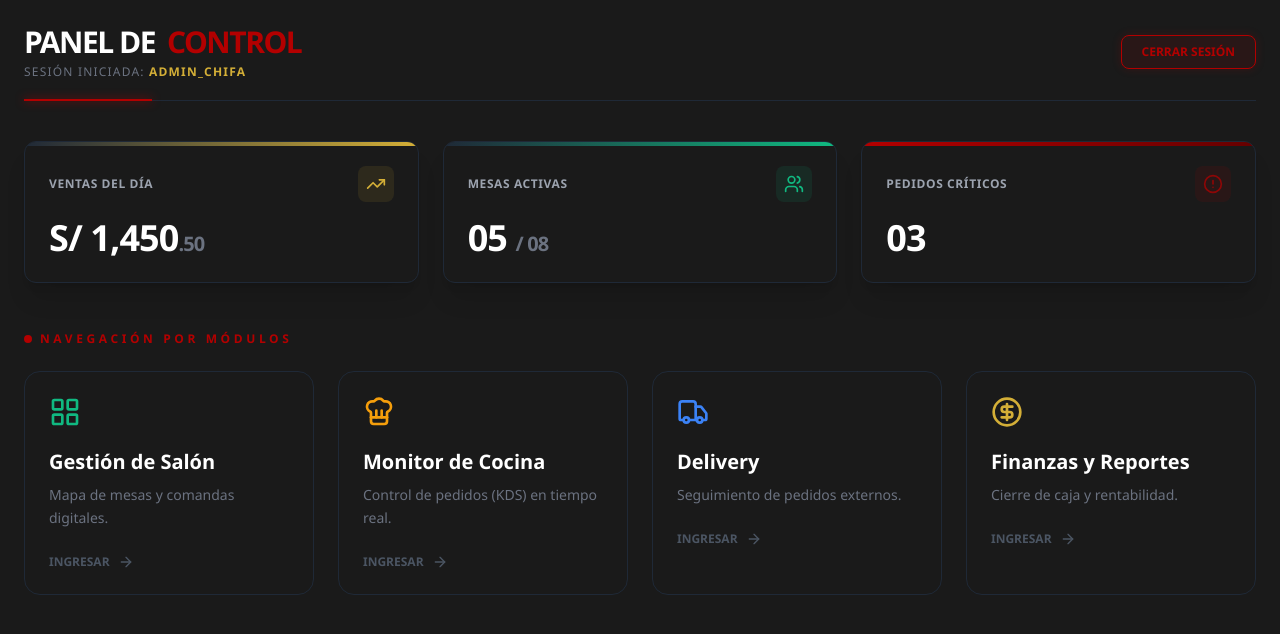
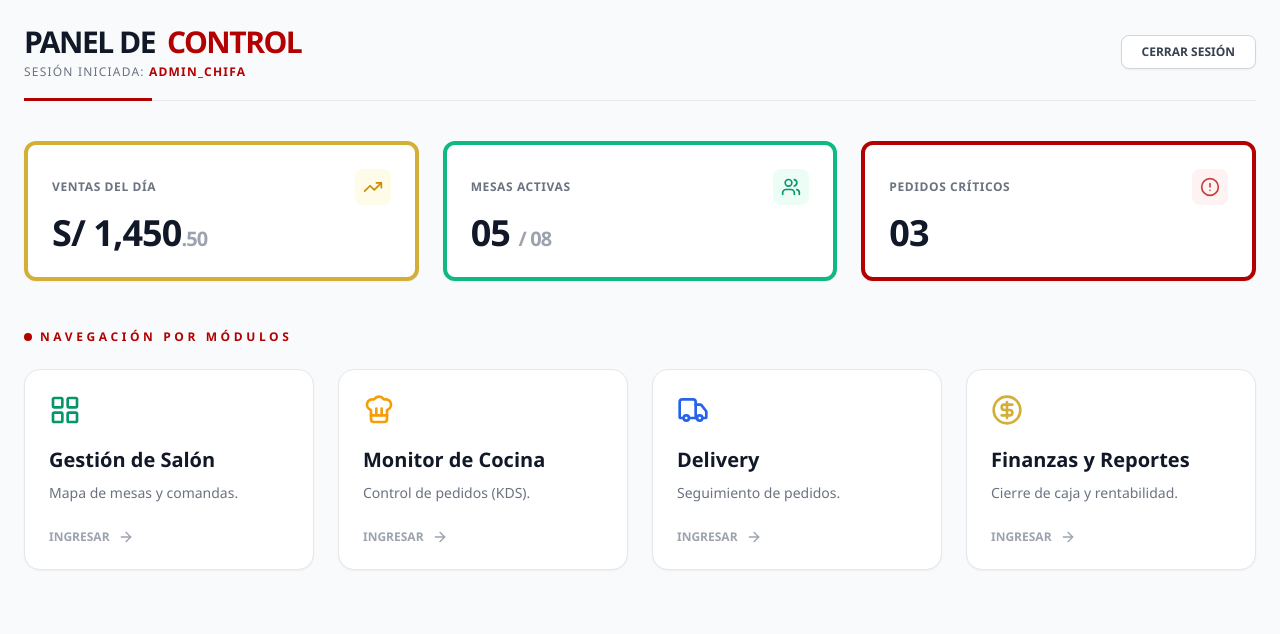
Before and after one commit to AngelSalgueroB/dragon-dorado-frontend, a React (Vite) app: page /dashboard in a window 1280 px wide. Shown: the top 634 px of the page. Built offline with nearby package versions, Linux system fonts and the light colour scheme.

Commit message:
docs: actualizar README final y limpiar archivos temporales de wireframes

```diff
--- a/src/pages/admin/Dashboard.jsx
+++ b/src/pages/admin/Dashboard.jsx
@@ -1,142 +1,77 @@
 import React from 'react';
-import {
-  LayoutGrid,
-  ChefHat,
-  Truck,
-  CircleDollarSign,
-  TrendingUp,
-  Users,
-  AlertCircle,
-  ArrowRight
-} from 'lucide-react';
+import { LayoutGrid, ChefHat, Truck, CircleDollarSign, TrendingUp, Users, AlertCircle, ArrowRight } from 'lucide-react';
 import { useNavigate } from 'react-router-dom';
 
 export default function Dashboard() {
   const navigate = useNavigate();
 
-  // Módulos del sistema
   const modules = [
-    {
-      name: "Gestión de Salón",
-      icon: <LayoutGrid size={32} />,
-      path: "/salon",
-      color: "text-emerald-500",
-      desc: "Mapa de mesas y comandas digitales."
-    },
-    {
-      name: "Monitor de Cocina",
-      icon: <ChefHat size={32} />,
-      path: "/cocina",
-      color: "text-amber-500",
-      desc: "Control de pedidos (KDS) en tiempo real."
-    },
-    {
-      name: "Delivery",
-      icon: <Truck size={32} />,
-      path: "#",
-      color: "text-blue-500",
-      desc: "Seguimiento de pedidos externos."
-    },
-    {
-      name: "Finanzas y Reportes",
-      icon: <CircleDollarSign size={32} />,
-      path: "#",
-      color: "text-chifa-gold",
-      desc: "Cierre de caja y rentabilidad."
-    },
+    { name: "Gestión de Salón", icon: <LayoutGrid size={32} />, path: "/salon", color: "text-emerald-600", desc: "Mapa de mesas y comandas." },
+    { name: "Monitor de Cocina", icon: <ChefHat size={32} />, path: "/cocina", color: "text-amber-500", desc: "Control de pedidos (KDS)." },
+    { name: "Delivery", icon: <Truck size={32} />, path: "#", color: "text-blue-600", desc: "Seguimiento de pedidos." },
+    { name: "Finanzas y Reportes", icon: <CircleDollarSign size={32} />, path: "#", color: "text-chifa-gold", desc: "Cierre de caja y rentabilidad." },
   ];
 
   return (
-    <div className="min-h-screen bg-chifa-black p-6 text-white font-sans selection:bg-chifa-red selection:text-white">
+    <div className="min-h-screen bg-gray-50 p-6 text-gray-800 font-sans selection:bg-chifa-red selection:text-white">
 
-      {/* Header con identidad visual corporativa (Acento Rojo) */}
-      <header className="flex justify-between items-center mb-10 border-b border-gray-800 pb-5 relative">
-        {/* Línea decorativa roja en la base del header */}
-        <div className="absolute bottom-[-1px] left-0 w-32 h-[2px] bg-chifa-red shadow-[0_0_10px_#b30000]"></div>
-
+      {/* Header */}
+      <header className="flex justify-between items-center mb-10 border-b border-gray-200 pb-5 relative">
+        <div className="absolute bottom-[-1px] left-0 w-32 h-[3px] bg-chifa-red"></div>
         <div>
-          <h1 className="text-3xl font-black text-white uppercase tracking-tighter flex items-center gap-3">
+          <h1 className="text-3xl font-black text-gray-900 uppercase tracking-tighter flex items-center gap-3">
             Panel de <span className="text-chifa-red">Control</span>
           </h1>
           <p className="text-gray-500 text-xs uppercase tracking-widest mt-1">
-            Sesión iniciada: <span className="text-chifa-gold font-bold">Admin_Chifa</span>
+            Sesión iniciada: <span className="text-chifa-red font-bold">Admin_Chifa</span>
           </p>
         </div>
-        <button
-          onClick={() => navigate('/')}
-          className="bg-chifa-red/10 border border-chifa-red text-chifa-red hover:bg-chifa-red hover:text-white px-5 py-2 rounded-lg font-bold text-xs transition-all duration-300 uppercase shadow-[0_0_10px_rgba(179,0,0,0.2)] hover:shadow-[0_0_20px_rgba(179,0,0,0.6)]"
-        >
+        <button onClick={() => navigate('/')} className="bg-white border border-gray-300 text-gray-700 hover:bg-chifa-red hover:text-white hover:border-chifa-red px-5 py-2 rounded-lg font-bold text-xs transition-all uppercase shadow-sm">
           Cerrar Sesión
         </button>
       </header>
 
-      {/* Resumen de KPIs (Sin borde izquierdo, con línea superior sutil) */}
+      {/* KPIs */}
       <div className="grid grid-cols-1 md:grid-cols-3 gap-6 mb-12">
-        {/* KPI 1 */}
-        <div className="relative bg-[#1a1a1a] p-6 rounded-xl border border-gray-800 shadow-xl overflow-hidden group hover:border-gray-600 transition-colors">
-          <div className="absolute top-0 left-0 w-full h-1 bg-gradient-to-r from-gray-800 to-chifa-gold"></div>
-          <div className="flex justify-between items-center mb-4">
-            <span className="text-xs font-bold text-gray-400 uppercase tracking-wider">Ventas del Día</span>
-            <div className="p-2 bg-chifa-gold/10 rounded-lg">
-              <TrendingUp size={20} className="text-chifa-gold" />
-            </div>
+        <div className="bg-white p-6 rounded-xl border shadow-sm border-4 border-chifa-gold">
+          <div className="flex justify-between items-center mb-2">
+            <span className="text-xs font-bold text-gray-500 uppercase tracking-wider">Ventas del Día</span>
+            <div className="p-2 bg-yellow-50 rounded-lg"><TrendingUp size={20} className="text-yellow-600" /></div>
           </div>
-          <p className="text-4xl font-black text-white tracking-tight">S/ 1,450<span className="text-xl text-gray-500">.50</span></p>
+          <p className="text-4xl font-black text-gray-900 tracking-tight">S/ 1,450<span className="text-xl text-gray-400">.50</span></p>
         </div>
-
-        {/* KPI 2 */}
-        <div className="relative bg-[#1a1a1a] p-6 rounded-xl border border-gray-800 shadow-xl overflow-hidden group hover:border-gray-600 transition-colors">
-          <div className="absolute top-0 left-0 w-full h-1 bg-gradient-to-r from-gray-800 to-emerald-500"></div>
-          <div className="flex justify-between items-center mb-4">
-            <span className="text-xs font-bold text-gray-400 uppercase tracking-wider">Mesas Activas</span>
-            <div className="p-2 bg-emerald-500/10 rounded-lg">
-              <Users size={20} className="text-emerald-500" />
-            </div>
+        <div className="bg-white p-6 rounded-xl border  shadow-sm border-4 border-emerald-500">
+          <div className="flex justify-between items-center mb-2">
+            <span className="text-xs font-bold text-gray-500 uppercase tracking-wider">Mesas Activas</span>
+            <div className="p-2 bg-emerald-50 rounded-lg"><Users size={20} className="text-emerald-600" /></div>
           </div>
-          <p className="text-4xl font-black text-white tracking-tight">05 <span className="text-xl text-gray-500">/ 08</span></p>
+          <p className="text-4xl font-black text-gray-900 tracking-tight">05 <span className="text-xl text-gray-400">/ 08</span></p>
         </div>
-
-        {/* KPI 3 */}
-        <div className="relative bg-[#1a1a1a] p-6 rounded-xl border border-gray-800 shadow-xl overflow-hidden group hover:border-chifa-red transition-colors">
-          <div className="absolute top-0 left-0 w-full h-1 bg-gradient-to-r from-chifa-red to-chifa-dark"></div>
-          <div className="flex justify-between items-center mb-4">
-            <span className="text-xs font-bold text-gray-400 uppercase tracking-wider">Pedidos Críticos</span>
-            <div className="p-2 bg-chifa-red/10 rounded-lg">
-              <AlertCircle size={20} className="text-chifa-red animate-pulse" />
-            </div>
+        <div className="bg-white p-6 rounded-xl border  shadow-sm border-4 border-chifa-red">
+          <div className="flex justify-between items-center mb-2">
+            <span className="text-xs font-bold text-gray-500 uppercase tracking-wider">Pedidos Críticos</span>
+            <div className="p-2 bg-red-50 rounded-lg"><AlertCircle size={20} className="text-chifa-red animate-pulse" /></div>
           </div>
-          <p className="text-4xl font-black text-white tracking-tight">03</p>
+          <p className="text-4xl font-black text-gray-900 tracking-tight">03</p>
         </div>
       </div>
 
-      {/* Acceso a Módulos del Sistema */}
+      {/* Módulos */}
       <h2 className="text-xs font-bold text-chifa-red uppercase tracking-[0.3em] mb-6 flex items-center gap-2">
         <span className="w-2 h-2 bg-chifa-red rounded-full"></span> Navegación por Módulos
       </h2>
-
       <div className="grid grid-cols-1 md:grid-cols-2 lg:grid-cols-4 gap-6">
         {modules.map((mod, idx) => (
-          <div
-            key={idx}
-            onClick={() => mod.path !== "#" && navigate(mod.path)}
-            className="group bg-[#1a1a1a] p-6 rounded-2xl border border-gray-800 hover:border-chifa-red cursor-pointer transition-all duration-300 hover:-translate-y-2 hover:shadow-[0_10px_30px_rgba(179,0,0,0.15)] relative overflow-hidden"
-          >
-            {/* Brillo de fondo al hacer hover */}
-            <div className="absolute top-0 right-0 w-32 h-32 bg-chifa-red/5 rounded-full blur-3xl -mr-10 -mt-10 transition-opacity opacity-0 group-hover:opacity-100"></div>
-
-            <div className={`mb-5 transition-transform duration-300 group-hover:scale-110 ${mod.color}`}>
-              {mod.icon}
-            </div>
-            <h3 className="text-xl font-bold mb-2 text-white group-hover:text-chifa-red transition-colors">{mod.name}</h3>
+          <div key={idx} onClick={() => mod.path !== "#" && navigate(mod.path)} className="group bg-white p-6 rounded-2xl border border-gray-200 shadow-sm hover:border-chifa-red hover:shadow-md cursor-pointer transition-all duration-300 hover:-translate-y-1">
+            <div className={`mb-5 transition-transform duration-300 group-hover:scale-110 ${mod.color}`}>{mod.icon}</div>
+            <h3 className="text-xl font-bold mb-2 text-gray-900 group-hover:text-chifa-red transition-colors">{mod.name}</h3>
             <p className="text-gray-500 text-sm leading-relaxed mb-6">{mod.desc}</p>
-
-            <div className="flex items-center gap-2 text-xs font-black uppercase text-gray-600 group-hover:text-chifa-gold transition-colors">
+            <div className="flex items-center gap-2 text-xs font-black uppercase text-gray-400 group-hover:text-chifa-red transition-colors">
               Ingresar <ArrowRight size={16} className="transition-transform group-hover:translate-x-2" />
             </div>
           </div>
         ))}
       </div>
-
     </div>
   );
 }
--- a/src/pages/kitchen/KdsMonitor.jsx
+++ b/src/pages/kitchen/KdsMonitor.jsx
@@ -2,101 +2,47 @@ import React, { useState } from 'react';
 import { Clock, CheckCircle, AlertTriangle, ChefHat } from 'lucide-react';
 import { useNavigate } from 'react-router-dom';
 
-// Datos simulados de pedidos llegando a cocina
 const initialOrders = [
-  {
-    id: "ORD-001",
-    table: "04",
-    waiter: "Admin_Chifa",
-    time: "12 min",
-    status: "warning",
-    items: [
-      { qty: 2, name: "Arroz Chaufa Especial", note: "Sin cebolla china" },
-      { qty: 1, name: "Sopa Wantán", note: "" }
-    ]
-  },
-  {
-    id: "ORD-002",
-    table: "07",
-    waiter: "Mozo_Juan",
-    time: "25 min",
-    status: "danger", // red (demorado)
-    items: [
-      { qty: 1, name: "Aeropuerto", note: "Bien frito" },
-      { qty: 1, name: "Chijaukay", note: "" }
-    ]
-  },
-  {
-    id: "ORD-003",
-    table: "02",
-    waiter: "Mozo_Ana",
-    time: "2 min",
-    status: "new", // green
-    items: [
-      { qty: 3, name: "Tallarín Saltado de Pollo", note: "" }
-    ]
-  }
+  { id: "ORD-001", table: "04", waiter: "Admin_Chifa", time: "12 min", status: "warning", items: [{ qty: 2, name: "Arroz Chaufa Especial", note: "Sin cebolla" }] },
+  { id: "ORD-002", table: "07", waiter: "Mozo_Juan", time: "25 min", status: "danger", items: [{ qty: 1, name: "Aeropuerto", note: "Bien frito" }] },
+  { id: "ORD-003", table: "02", waiter: "Mozo_Ana", time: "2 min", status: "new", items: [{ qty: 3, name: "Tallarín Saltado", note: "" }] }
 ];
 
 export default function KdsMonitor() {
   const navigate = useNavigate();
   const [orders, setOrders] = useState(initialOrders);
-
-  // Función para marcar un pedido como listo y quitarlo de la pantalla
-  const markAsReady = (id) => {
-    setOrders(orders.filter(order => order.id !== id));
-  };
-
-  const getBorderColor = (status) => {
-    if (status === 'danger') return 'border-red-500 shadow-[0_0_15px_rgba(239,68,68,0.3)]';
-    if (status === 'warning') return 'border-amber-500 shadow-[0_0_15px_rgba(245,158,11,0.2)]';
-    return 'border-emerald-500 shadow-[0_0_15px_rgba(16,185,129,0.1)]';
-  };
+  const markAsReady = (id) => setOrders(orders.filter(order => order.id !== id));
 
   const getHeaderColor = (status) => {
-    if (status === 'danger') return 'bg-red-500 text-white';
-    if (status === 'warning') return 'bg-amber-500 text-black';
-    return 'bg-emerald-500 text-black';
+    if (status === 'danger') return 'bg-red-600 text-white';
+    if (status === 'warning') return 'bg-amber-400 text-amber-900';
+    return 'bg-emerald-500 text-white';
   };
 
   return (
-    <div className="min-h-screen bg-[#121212] font-sans p-6">
-
-      {/* Cabecera del KDS */}
-      <header className="flex justify-between items-center mb-8 border-b border-gray-800 pb-4">
+    <div className="min-h-screen bg-gray-200 font-sans p-6">
+      <header className="flex justify-between items-center mb-8 bg-white p-4 rounded-xl shadow-sm border border-gray-300">
         <div className="flex items-center gap-3">
-          <ChefHat size={32} className="text-[#d4af37]" />
+          <div className="p-2 bg-gray-100 rounded-lg"><ChefHat size={32} className="text-gray-700" /></div>
           <div>
-            <h1 className="text-3xl font-black text-white uppercase tracking-wider">KDS - Cocina</h1>
-            <p className="text-[#d4af37] text-sm font-bold tracking-widest uppercase">Dragon Dorado</p>
+            <h1 className="text-2xl font-black text-gray-900 uppercase tracking-wider">KDS - Cocina</h1>
+            <p className="text-gray-500 text-xs font-bold tracking-widest uppercase">Dragon Dorado</p>
           </div>
         </div>
-
-        {/* Botón para volver al mapa */}
-        <button
-          onClick={() => navigate('/salon')}
-          className="bg-gray-800 hover:bg-gray-700 text-white px-4 py-2 rounded-lg font-bold transition"
-        >
+        <button onClick={() => navigate('/salon')} className="bg-white border border-gray-300 hover:bg-gray-50 text-gray-700 px-5 py-2 rounded-lg font-bold transition shadow-sm">
           Volver a Salón
         </button>
       </header>
 
-      {/* Grid de Tickets de Pedido*/}
       <div className="grid grid-cols-1 md:grid-cols-2 lg:grid-cols-3 xl:grid-cols-4 gap-6">
-        {orders.length === 0 ? (
-          <div className="col-span-full flex flex-col items-center justify-center text-gray-500 mt-20">
-            <CheckCircle size={64} className="mb-4 text-gray-700" />
-            <h2 className="text-2xl font-bold uppercase">No hay pedidos pendientes</h2>
-          </div>
-        ) : (
-          orders.map(order => (
-            <div key={order.id} className={`bg-[#1e1e1e] rounded-xl border-2 flex flex-col h-full ${getBorderColor(order.status)}`}>
+        {orders.map(order => (
+          <div key={order.id} className="bg-white rounded-xl shadow-md border border-gray-300 flex flex-col h-full overflow-hidden">
 
             {/* Cabecera del Ticket */}
-              <div className={`p-4 rounded-t-lg flex justify-between items-center ${getHeaderColor(order.status)}`}>
+            <div className={`p-4 flex justify-between items-center ${getHeaderColor(order.status)}`}>
               <div>
                 <h3 className="font-black text-xl">MESA {order.table}</h3>
-                  <p className="text-xs font-bold opacity-80">{order.waiter}</p>
+                <p className="text-xs font-bold opacity-90">{order.waiter}</p>
               </div>
               <div className="flex items-center gap-1 font-black text-lg">
                 {order.status === 'danger' ? <AlertTriangle size={20} /> : <Clock size={20} />}
@@ -104,40 +50,30 @@ export default function KdsMonitor() {
               </div>
             </div>
 
-              {/* Lista de Platos */}
-              <div className="p-4 flex-1 overflow-y-auto">
+            {/* Platos */}
+            <div className="p-5 flex-1 bg-yellow-50/30">
               <ul className="space-y-4">
                 {order.items.map((item, idx) => (
-                    <li key={idx} className="border-b border-gray-800 pb-3 last:border-0">
-                      <div className="flex gap-3 text-white text-lg">
-                        <span className="font-black text-[#d4af37]">x{item.qty}</span>
+                  <li key={idx} className="border-b border-gray-200 pb-3 last:border-0">
+                    <div className="flex gap-3 text-gray-900 text-lg">
+                      <span className="font-black text-chifa-red bg-red-50 px-2 rounded">x{item.qty}</span>
                       <span className="font-bold leading-tight">{item.name}</span>
                     </div>
-                      {item.note && (
-                        <p className="text-red-400 text-sm font-bold mt-1 ml-7 uppercase tracking-wide">
-                          *** {item.note} ***
-                        </p>
-                      )}
+                    {item.note && <p className="text-red-600 text-sm font-bold mt-2 ml-9 uppercase tracking-wide bg-red-50 p-1 rounded inline-block">⚠️ {item.note}</p>}
                   </li>
                 ))}
               </ul>
             </div>
 
-              {/* Botón de Acción (Grande como pide el SRS) */}
-              <div className="p-4 border-t border-gray-800 bg-[#121212] rounded-b-xl">
-                <button
-                  onClick={() => markAsReady(order.id)}
-                  className="w-full bg-[#1e1e1e] hover:bg-emerald-600 border border-emerald-600 text-emerald-500 hover:text-white font-black py-4 rounded-lg flex justify-center items-center gap-2 text-xl transition-all uppercase tracking-widest"
-                >
-                  <CheckCircle size={24} /> Listo para servir
+            {/* Botón */}
+            <div className="p-4 bg-gray-50 border-t border-gray-200">
+              <button onClick={() => markAsReady(order.id)} className="w-full bg-emerald-500 hover:bg-emerald-600 text-white font-black py-4 rounded-lg flex justify-center items-center gap-2 text-xl transition-all uppercase tracking-widest shadow-sm">
+                <CheckCircle size={24} /> Listo
               </button>
             </div>
-
           </div>
-          ))
-        )}
+        ))}
       </div>
-
     </div>
   );
 }
--- a/src/pages/salon/TableMap.jsx
+++ b/src/pages/salon/TableMap.jsx
@@ -1,5 +1,5 @@
 import React from 'react';
-import { LayoutGrid, UserX, Info, Home } from 'lucide-react';
+import { UserX, Info, Home } from 'lucide-react';
 import { useNavigate } from 'react-router-dom';
 
 const tablesData = [
@@ -14,72 +14,48 @@ const tablesData = [
 ];
 
 const statusStyles = {
-  disponible: "bg-emerald-500/20 border-emerald-500 text-emerald-500",
-  ocupada: "bg-chifa-red/20 border-chifa-red text-chifa-red",
-  reservada: "bg-blue-500/20 border-blue-500 text-blue-500",
-  limpieza: "bg-amber-500/20 border-amber-500 text-amber-500",
+  disponible: "bg-emerald-50 border-emerald-500 text-emerald-700",
+  ocupada: "bg-red-50 border-chifa-red text-chifa-red",
+  reservada: "bg-blue-50 border-blue-500 text-blue-700",
+  limpieza: "bg-amber-50 border-amber-500 text-amber-700",
 };
 
 export default function TableMap() {
   const navigate = useNavigate();
 
   return (
-    <div className="min-h-screen bg-chifa-black p-6 font-sans">
-
-      {/* Cabecera con botón de Dashboard */}
-      <header className="flex justify-between items-center mb-8 border-b border-gray-800 pb-4">
+    <div className="min-h-screen bg-gray-50 p-6 font-sans">
+      <header className="flex justify-between items-center mb-8 border-b border-gray-200 pb-4">
         <div className="flex items-center gap-4">
-          <button
-            onClick={() => navigate('/dashboard')}
-            className="p-2 bg-gray-800 hover:bg-chifa-gold hover:text-chifa-black rounded-lg transition-colors text-chifa-gold"
-            title="Regresar al Dashboard"
-          >
+          <button onClick={() => navigate('/dashboard')} className="p-2 bg-white border border-gray-300 hover:bg-gray-100 rounded-lg transition-colors text-gray-700 shadow-sm">
             <Home size={20} />
           </button>
           <div>
-            <h1 className="text-2xl font-bold text-chifa-gold uppercase tracking-tighter">Salón Principal</h1>
+            <h1 className="text-2xl font-bold text-gray-900 uppercase tracking-tighter">Salón Principal</h1>
             <p className="text-gray-500 text-xs uppercase tracking-widest">Estado de Mesas</p>
-          </div>
-        </div>
-
-        <div className="hidden sm:flex gap-4">
-          <div className="flex items-center gap-2 text-[10px] font-bold text-gray-500 uppercase">
-            <div className="w-2 h-2 rounded-full bg-emerald-500"></div> Libre
-          </div>
-          <div className="flex items-center gap-2 text-[10px] font-bold text-gray-500 uppercase">
-            <div className="w-2 h-2 rounded-full bg-chifa-red"></div> Ocupada
           </div>
         </div>
       </header>
 
-      {/* Grid de Mesas - Tamaño optimizado para captura */}
-      <div className="grid grid-cols-3 md:grid-cols-4 lg:grid-cols-6 gap-2 mb-24 max-w-8xl mx-auto">
+      <div className="grid grid-cols-3 md:grid-cols-4 lg:grid-cols-6 gap-4 mb-24 max-w-6xl mx-auto">
         {tablesData.map((table) => (
-          <div
-            key={table.id}
-            onClick={() => navigate('/comanda')}
-            className={`aspect-square rounded-xl border flex flex-col items-center justify-center cursor-pointer transition-all hover:scale-105 active:scale-95 ${statusStyles[table.status]}`}
-          >
+          <div key={table.id} onClick={() => navigate('/comanda')} className={`aspect-square rounded-xl border-2 flex flex-col items-center justify-center cursor-pointer transition-all hover:scale-105 shadow-sm bg-white ${statusStyles[table.status]}`}>
             <span className="text-2xl font-black mb-1">{table.number}</span>
             <span className="text-[8px] uppercase font-bold tracking-widest opacity-80">{table.status}</span>
             <div className="mt-1 flex items-center gap-1 opacity-60">
               <UserX size={10} />
-              <span className="text-[10px]">{table.capacity}</span>
+              <span className="text-[10px] font-bold">{table.capacity}</span>
             </div>
           </div>
         ))}
       </div>
 
-      {/* Barra inferior */}
-      <footer className="fixed bottom-6 left-6 right-6 bg-[#1e1e1e] border border-gray-800 rounded-2xl p-4 flex justify-between items-center shadow-2xl z-20">
-        <div className="flex items-center gap-3">
-          <Info className="text-chifa-gold" size={20} />
-          <p className="text-sm text-gray-400 italic">Toque una mesa para iniciar pedido</p>
+      <footer className="fixed bottom-6 left-6 right-6 bg-white border border-gray-200 rounded-xl p-4 flex justify-between items-center shadow-lg z-20">
+        <div className="flex items-center gap-3 text-gray-600">
+          <Info className="text-blue-500" size={20} />
+          <p className="text-sm italic font-medium">Toque una mesa para iniciar pedido</p>
         </div>
-        <button
-          onClick={() => navigate('/cocina')}
-          className="bg-chifa-gold hover:bg-chifa-light text-chifa-black px-6 py-2 rounded-xl font-black text-xs uppercase transition-all shadow-lg"
-        >
+        <button onClick={() => navigate('/cocina')} className="bg-chifa-red hover:bg-red-800 text-white px-6 py-2 rounded-lg font-bold text-xs uppercase transition-all shadow-md">
           Ver Cocina (KDS)
         </button>
       </footer>
```
Also changed, not shown: src/pages/salon/TakeOrder.jsx (+34 -64 lines). Lines whose indentation alone changed are shown as unchanged.
